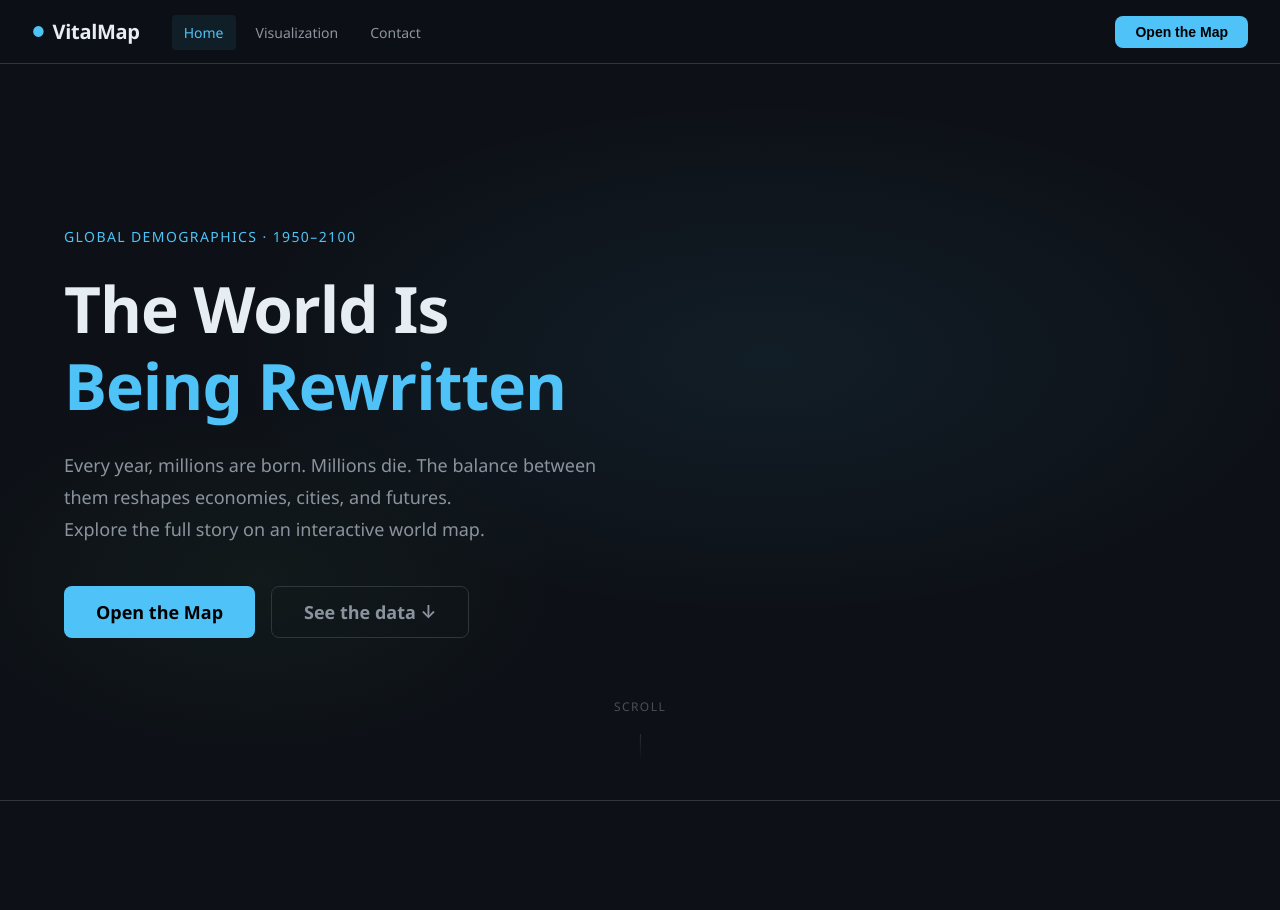
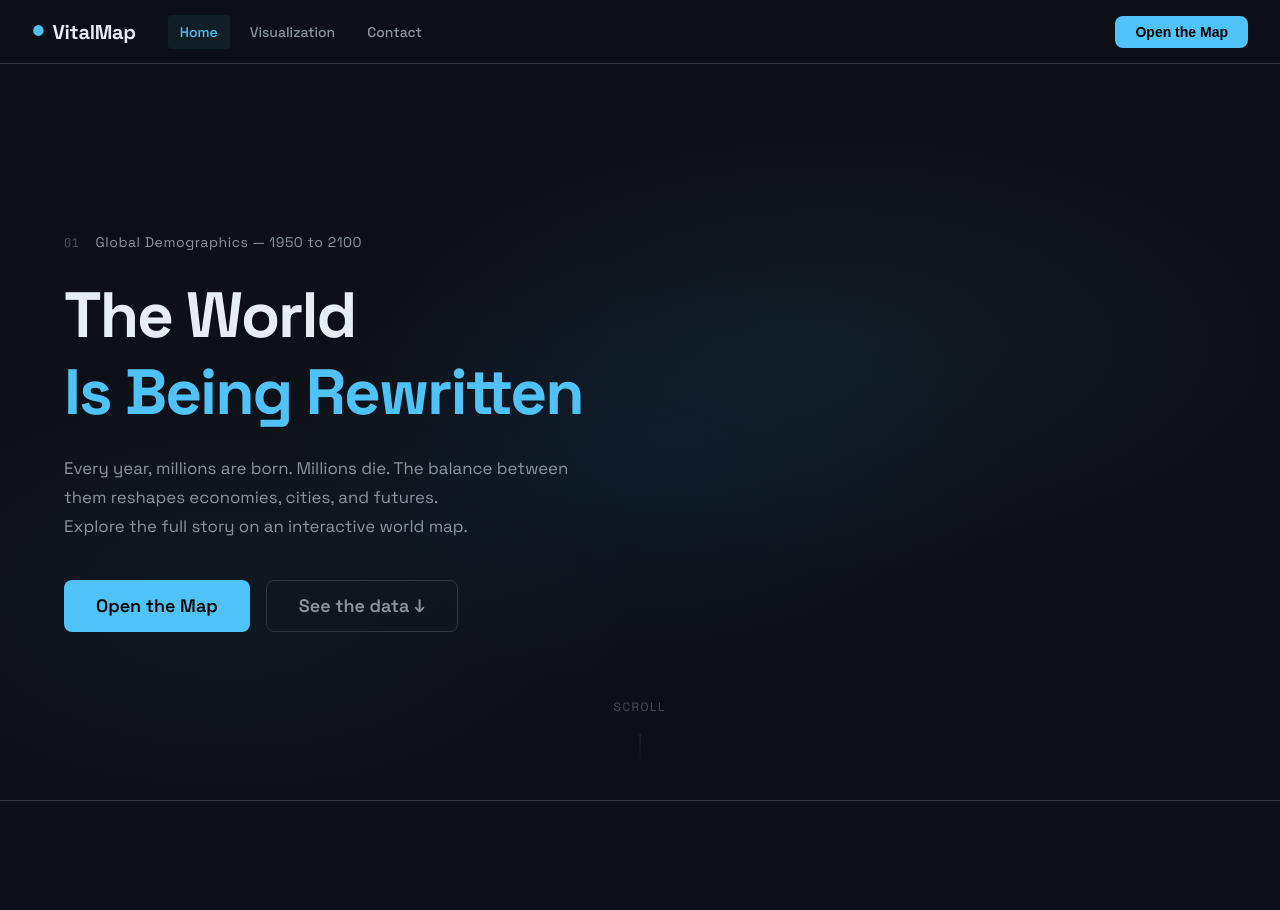
Before and after one commit to DevCrazyCube/VitalMap, a Flask app: page / in a window 1280 px wide. Shown: the top 910 px of the page. Run offline with Flask 3, Linux system fonts and the light colour scheme; some libraries are stand-ins or nearby versions.

Commit message:
Hero polish: Space Grotesk font, globe intro sequence, authored eyebrow
- Typography: add Space Grotesk (300-700) + JetBrains Mono via Google Fonts;
  update --font-sans and --font-mono tokens
- Hero eyebrow: replace uppercase-cyan badge with mono-tag (01) + muted
  descriptor; no text-transform, no accent colour — reads as data-system label
- Hero title: rebreak to "The World / Is Being Rewritten"; -2px letter-spacing;
  font-feature-settings ss01+kern for Space Grotesk stylistic alternates
- Hero sub: 1.05rem / line-height 1.7 / max-width 520px — tighter, more editorial
- Globe intro: new drawHeroGlobe() draws D3 geoOrthographic sphere with ocean
  radial gradient, graticule, country paths, CSS drop-shadow glow; d3.timer
  rotates at 10 deg/sec; new GSAP timeline crossfades globe→flat map at 1.3s
  then cascades text in (eyebrow 1.7s, title 1.95s, sub 2.3s, actions 2.55s)
- Hero bg: third deep-navy radial pool gives globe a visual surface to sit on
- CSS: #hero-globe-bg layer (z-index:1), .hero__globe-svg with overflow:visible
  for drop-shadow; #hero-map-bg starts opacity:0 for GSAP crossfade
- Story metrics: letter-spacing -2px (was -3px) + ss01 for Space Grotesk

https://claude.ai/code/session_01MbfpzgLtd3xP9bEbxJMwu2

```diff
--- a/static/css/styling.css
+++ b/static/css/styling.css
@@ -312,8 +312,9 @@ ul, ol { list-style: none; }
   position: absolute;
   inset: 0;
   background:
-    radial-gradient(ellipse 60% 50% at 60% 40%, rgba(79,195,247,0.07) 0%, transparent 70%),
-    radial-gradient(ellipse 40% 40% at 20% 70%, rgba(102,187,106,0.05) 0%, transparent 60%),
+    radial-gradient(ellipse 55% 45% at 65% 38%, rgba(79,195,247,0.06) 0%, transparent 70%),
+    radial-gradient(ellipse 50% 50% at 18% 72%, rgba(79,195,247,0.04) 0%, transparent 65%),
+    radial-gradient(ellipse 30% 30% at 50% 55%, rgba(14,37,64,0.35) 0%, transparent 100%),
     var(--color-bg);
   z-index: 0;
 }
@@ -328,23 +329,38 @@ ul, ol { list-style: none; }
 }
 
 .hero__eyebrow {
-  font-size: var(--text-sm);
-  font-weight: var(--weight-medium);
-  letter-spacing: 0.1em;
-  text-transform: uppercase;
-  color: var(--color-primary);
+  display: flex;
+  align-items: baseline;
+  gap: var(--space-4);
   margin-bottom: var(--space-6);
   opacity: 0; /* GSAP animates this in */
+}
+
+.hero__eyebrow-tag {
+  font-family: var(--font-mono);
+  font-size: var(--text-xs);
+  font-weight: var(--weight-normal);
+  color: var(--color-text-faint);
+  letter-spacing: 0.04em;
+  line-height: 1;
+}
+
+.hero__eyebrow-text {
+  font-size: var(--text-sm);
+  font-weight: var(--weight-normal);
+  letter-spacing: 0.04em;
+  color: var(--color-text-muted);
 }
 
 .hero__title {
   font-size: clamp(2.5rem, 6vw, var(--text-6xl));
   font-weight: var(--weight-bold);
   line-height: var(--leading-tight);
-  letter-spacing: -1px;
+  letter-spacing: -2px;
+  font-feature-settings: "ss01" 1, "kern" 1;
   color: var(--color-text);
   margin-bottom: var(--space-6);
-  max-width: 750px;
+  max-width: 720px;
   opacity: 0; /* GSAP animates */
 }
 
@@ -353,10 +369,10 @@ ul, ol { list-style: none; }
 }
 
 .hero__sub {
-  font-size: var(--text-lg);
+  font-size: 1.05rem;
   color: var(--color-text-muted);
-  line-height: var(--leading-loose);
-  max-width: 560px;
+  line-height: 1.7;
+  max-width: 520px;
   margin-bottom: var(--space-10);
   opacity: 0; /* GSAP animates */
 }
@@ -397,11 +413,31 @@ ul, ol { list-style: none; }
 }
 
 /* Hero background world-map overlay (drawn by D3 in home.js) */
+#hero-globe-bg {
+  position: absolute;
+  inset: 0;
+  pointer-events: none;
+  z-index: 1;        /* sits above hero-map-bg during crossfade */
+  opacity: 0;        /* GSAP fades in, then back out */
+  display: flex;
+  align-items: center;
+  justify-content: center;
+}
+
+.hero__globe-svg {
+  display: block;
+  pointer-events: none;
+  overflow: visible; /* drop-shadow extends beyond SVG bounds */
+  filter: drop-shadow(0 0 48px rgba(79, 195, 247, 0.22))
+          drop-shadow(0 0 12px rgba(79, 195, 247, 0.12));
+}
+
 #hero-map-bg {
   position: absolute;
   inset: 0;
   pointer-events: none;
   z-index: 0;
+  opacity: 0; /* GSAP crossfades this in after globe exits */
 }
 
 .hero__map-svg {
@@ -489,7 +525,8 @@ ul, ol { list-style: none; }
   font-size: clamp(4rem, 9vw, 8rem);
   font-weight: var(--weight-bold);
   line-height: 0.9;
-  letter-spacing: -3px;
+  letter-spacing: -2px;
+  font-feature-settings: "ss01" 1, "kern" 1;
   margin-bottom: var(--space-8);
 }
 .story__chapter--births .story__chapter-metric { color: var(--color-births); }
--- a/static/css/variables.css
+++ b/static/css/variables.css
@@ -38,8 +38,8 @@
   --color-overlay:     rgba(13,17,23,0.80);
 
   /* ── Typography ── */
-  --font-sans:   'Segoe UI', system-ui, -apple-system, sans-serif;
-  --font-mono:   'Cascadia Code', 'Fira Mono', monospace;
+  --font-sans:   'Space Grotesk', system-ui, -apple-system, sans-serif;
+  --font-mono:   'JetBrains Mono', 'Cascadia Code', 'Fira Mono', monospace;
 
   --text-xs:   0.75rem;
   --text-sm:   0.875rem;
--- a/static/js/home.js
+++ b/static/js/home.js
@@ -1,8 +1,9 @@
 /*
  * VitalMap — home.js
  * GSAP + ScrollTrigger animations for the Home landing page.
- * Also renders a subtle D3 world-map outline in the hero background
- * and a more-visible map in the gateway section.
+ * Hero intro: D3 geoOrthographic globe resolves in → rotates briefly →
+ *             crossfades to geoNaturalEarth1 flat map → text cascade.
+ * Also renders a gateway section map.
  * Only loaded on the home page.
  */
 
@@ -10,28 +11,117 @@
   "use strict";
 
   document.addEventListener("DOMContentLoaded", function () {
+    // Both layers start drawing immediately (async GeoJSON fetch).
+    // Globe is visible first; flat map is hidden (opacity:0 in CSS)
+    // until the GSAP crossfade brings it in.
+    var globeContainer = drawHeroGlobe();
     drawHeroMap();
     drawGatewayMap();
 
     if (typeof gsap === "undefined" || typeof ScrollTrigger === "undefined") {
+      // Graceful fallback: reveal everything immediately if GSAP fails to load
+      var els = [
+        "#hero-globe-bg", "#hero-map-bg", "#hero-eyebrow",
+        "#hero-title", "#hero-sub", "#hero-actions", "#hero-scroll"
+      ];
+      if (typeof gsap !== "undefined") {
+        gsap.set(els, { opacity: 1, y: 0, x: 0 });
+      }
       return;
     }
 
     gsap.registerPlugin(ScrollTrigger);
 
-    // Hero entrance
-    var heroTl = gsap.timeline({ defaults: { ease: "power3.out" } });
+    // ── HERO INTRO SEQUENCE ────────────────────────────────────────────────
+    //
+    // All text elements start opacity:0 in CSS.
+    // Set their starting y-offsets here so GSAP can animate them to y:0.
+
+    gsap.set("#hero-eyebrow", { y: 20 });
+    gsap.set("#hero-title",   { y: 30 });
+    gsap.set("#hero-sub",     { y: 20 });
+    gsap.set("#hero-actions", { y: 16 });
+    gsap.set("#hero-scroll",  { y: 0 });
+
+    // Timeline uses absolute time positions (numeric second argument to .to())
+    // so beats are independent of each other's duration.
+    //
+    // Beat schedule:
+    //   0.10s — globe fades in
+    //   0.10–1.50s — globe rotates (D3 timer, runs independently)
+    //   1.30s — globe fades out AND flat map fades in (true crossfade)
+    //   1.70s — eyebrow enters
+    //   1.95s — title enters
+    //   2.30s — sub enters
+    //   2.55s — actions enter
+    //   2.75s — scroll hint enters
+
+    var heroTl = gsap.timeline();
+
     heroTl
-      .to("#hero-eyebrow", { opacity: 1, y: 0, duration: 0.7, delay: 0.3 })
-      .to("#hero-title", { opacity: 1, y: 0, duration: 0.9 }, "-=0.3")
-      .to("#hero-sub", { opacity: 1, y: 0, duration: 0.7 }, "-=0.45")
-      .to("#hero-actions", { opacity: 1, y: 0, duration: 0.6 }, "-=0.35")
-      .to("#hero-scroll", { opacity: 1, duration: 0.8 }, "-=0.1");
+      // Globe resolves into view
+      .to("#hero-globe-bg", {
+        opacity: 1,
+        duration: 0.6,
+        delay: 0.1,
+        ease: "power2.out"
+      })
 
-    // Story chapters
+      // Globe fades out — crossfade with flat map
+      .to("#hero-globe-bg", {
+        opacity: 0,
+        duration: 0.8,
+        ease: "power2.inOut",
+        onComplete: function () {
+          // Stop D3 rotation timer once the globe is invisible to free CPU
+          if (globeContainer && globeContainer._d3timer) {
+            globeContainer._d3timer.stop();
+          }
+        }
+      }, 1.3)
+
+      // Flat map fades in at the same moment (true crossfade)
+      .to("#hero-map-bg", {
+        opacity: 1,
+        duration: 0.8,
+        ease: "power2.inOut"
+      }, 1.3)
+
+      // Text cascade — each using power3.out, title uses power4.out for weight
+      .to("#hero-eyebrow", {
+        opacity: 1, y: 0,
+        duration: 0.6,
+        ease: "power3.out"
+      }, 1.7)
+
+      .to("#hero-title", {
+        opacity: 1, y: 0,
+        duration: 0.85,
+        ease: "power4.out"
+      }, 1.95)
+
+      .to("#hero-sub", {
+        opacity: 1, y: 0,
+        duration: 0.65,
+        ease: "power3.out"
+      }, 2.3)
+
+      .to("#hero-actions", {
+        opacity: 1, y: 0,
+        duration: 0.55,
+        ease: "power3.out"
+      }, 2.55)
+
+      .to("#hero-scroll", {
+        opacity: 1,
+        duration: 0.7,
+        ease: "power2.out"
+      }, 2.75);
+
+    // ── STORY CHAPTERS ─────────────────────────────────────────────────────
     document.querySelectorAll(".story__chapter").forEach(function (chapter) {
       var metric = chapter.querySelector(".story__chapter-metric");
-      var text = chapter.querySelector(".story__chapter-text");
+      var text   = chapter.querySelector(".story__chapter-text");
 
       var tl = gsap.timeline({
         scrollTrigger: {
@@ -59,7 +149,7 @@
       }
     });
 
-    // Gateway parallax
+    // ── GATEWAY PARALLAX ───────────────────────────────────────────────────
     if (document.getElementById("gateway-map-bg")) {
       gsap.set("#gateway-map-bg", { scale: 1.12, y: "-5%" });
 
@@ -75,7 +165,6 @@
       });
     }
 
-    // Gateway content
     if (document.querySelector(".gateway__content")) {
       gsap.fromTo(
         ".gateway__content",
@@ -94,7 +183,7 @@
       );
     }
 
-    // Finale
+    // ── FINALE (forward-compatible) ────────────────────────────────────────
     if (document.querySelector(".finale__inner")) {
       gsap.fromTo(
         ".finale__inner",
@@ -115,12 +204,118 @@
     }
   });
 
+  // ── drawHeroGlobe ──────────────────────────────────────────────────────
+  // Draws a D3 geoOrthographic globe in #hero-globe-bg.
+  // Starts a slow-rotation D3 timer immediately after GeoJSON loads.
+  // Returns the container element so the GSAP onComplete can stop the timer.
+
+  function drawHeroGlobe() {
+    var container = document.getElementById("hero-globe-bg");
+    if (!container || typeof d3 === "undefined") return null;
+
+    // Globe diameter: 72% of the shorter viewport dimension, max 520px
+    var size = Math.min(
+      Math.round(Math.min(window.innerWidth, window.innerHeight) * 0.72),
+      520
+    );
+
+    container.innerHTML = "";
+
+    var svg = d3
+      .select("#hero-globe-bg")
+      .append("svg")
+      .attr("class", "hero__globe-svg")
+      .attr("width", size)
+      .attr("height", size)
+      .attr("viewBox", "0 0 " + size + " " + size)
+      .attr("aria-hidden", "true");
+
+    // SVG defs: radial gradient for ocean (off-centre highlight for depth)
+    var defs = svg.append("defs");
+    var oceanGrad = defs
+      .append("radialGradient")
+      .attr("id", "globe-ocean-grad")
+      .attr("cx", "42%")
+      .attr("cy", "38%")
+      .attr("r", "60%");
+    oceanGrad.append("stop").attr("offset",   "0%").attr("stop-color", "#0e2540");
+    oceanGrad.append("stop").attr("offset",  "55%").attr("stop-color", "#091929");
+    oceanGrad.append("stop").attr("offset", "100%").attr("stop-color", "#040d18");
+
+    var projection = d3
+      .geoOrthographic()
+      .scale(size / 2.15)
+      .translate([size / 2, size / 2])
+      .clipAngle(90)
+      .rotate([-15, -25, 0]); // start near Europe/Atlantic
+
+    var pathGen = d3.geoPath().projection(projection);
+
+    // Ocean sphere
+    svg
+      .append("path")
+      .datum({ type: "Sphere" })
+      .attr("fill", "url(#globe-ocean-grad)")
+      .attr("stroke", "rgba(79, 195, 247, 0.12)")
+      .attr("stroke-width", "0.8px")
+      .attr("d", pathGen);
+
+    // Graticule
+    var gratPath = svg
+      .append("path")
+      .datum(d3.geoGraticule()())
+      .attr("fill", "none")
+      .attr("stroke", "rgba(79, 195, 247, 0.07)")
+      .attr("stroke-width", "0.4px")
+      .attr("d", pathGen);
+
+    // Country paths group — populated after GeoJSON loads
+    var countriesG = svg.append("g");
+
+    // Sphere outline reference for redraw
+    var spherePath = svg.select("path");
+
+    d3
+      .json("/static/data/world.geojson")
+      .then(function (geojson) {
+        var countryPaths = countriesG
+          .selectAll("path")
+          .data(geojson.features)
+          .enter()
+          .append("path")
+          .attr("fill", "#0f2033")
+          .attr("stroke", "rgba(79, 195, 247, 0.18)")
+          .attr("stroke-width", "0.5px")
+          .attr("d", pathGen);
+
+        // Slow rotation: 10 degrees per second (0.010 deg/ms)
+        // Starting longitude: -15 deg (Europe visible)
+        var timer = d3.timer(function (elapsed) {
+          var yaw = -15 + elapsed * 0.010;
+          projection.rotate([yaw, -25, 0]);
+
+          spherePath.attr("d", pathGen);
+          gratPath.attr("d", pathGen);
+          countryPaths.attr("d", pathGen);
+        });
+
+        // Store on container so the GSAP onComplete can call .stop()
+        container._d3timer = timer;
+      })
+      .catch(function () {});
+
+    return container;
+  }
+
+  // ── drawHeroMap ────────────────────────────────────────────────────────
+  // Flat geoNaturalEarth1 map for the hero background (existing logic, unchanged).
+
   function drawHeroMap() {
     var bg = document.getElementById("hero-map-bg");
     if (!bg || typeof d3 === "undefined") return;
 
     var hero = document.querySelector(".hero");
-    var W = hero ? hero.offsetWidth : window.innerWidth;
+    var W = hero ? hero.offsetWidth  : window.innerWidth;
     var H = hero ? hero.offsetHeight : window.innerHeight;
 
     bg.innerHTML = "";
@@ -165,15 +360,9 @@
         var dots = [];
         geojson.features.forEach(function (feature, i) {
           if (SAMPLE_CODES.indexOf(feature.id) === -1) return;
-
           var p = pathGen.centroid(feature);
           if (!p || isNaN(p[0]) || isNaN(p[1])) return;
-
-          dots.push({
-            x: p[0],
-            y: p[1],
-            type: i % 2 === 0 ? "growth" : "death"
-          });
+          dots.push({ x: p[0], y: p[1], type: i % 2 === 0 ? "growth" : "death" });
         });
 
         svg.append("g")
@@ -182,15 +371,11 @@
           .data(dots)
           .enter()
           .append("circle")
-          .attr("class", function (d) {
-            return "hero-dot-ring hero-dot-ring--" + d.type;
-          })
+          .attr("class", function (d) { return "hero-dot-ring hero-dot-ring--" + d.type; })
           .attr("cx", function (d) { return d.x; })
           .attr("cy", function (d) { return d.y; })
           .attr("r", 6)
-          .style("animation-delay", function (_, i) {
-            return (i * 0.18) + "s";
-          });
+          .style("animation-delay", function (_, i) { return (i * 0.18) + "s"; });
 
         svg.append("g")
           .attr("class", "hero-dots-solid")
@@ -198,9 +383,7 @@
           .data(dots)
           .enter()
           .append("circle")
-          .attr("class", function (d) {
-            return "hero-dot-core hero-dot-core--" + d.type;
-          })
+          .attr("class", function (d) { return "hero-dot-core hero-dot-core--" + d.type; })
           .attr("cx", function (d) { return d.x; })
           .attr("cy", function (d) { return d.y; })
           .attr("r", 2);
@@ -208,12 +391,15 @@
       .catch(function () {});
   }
 
+  // ── drawGatewayMap ────────────────────────────────────────────────────
+  // Full-colour D3 map for the gateway section (existing logic, unchanged).
+
   function drawGatewayMap() {
-    var bg = document.getElementById("gateway-map-bg");
+    var bg    = document.getElementById("gateway-map-bg");
     var frame = document.getElementById("gateway-frame");
     if (!bg || !frame || typeof d3 === "undefined") return;
 
-    var W = frame.offsetWidth || window.innerWidth;
+    var W = frame.offsetWidth  || window.innerWidth;
     var H = frame.offsetHeight || 500;
 
     bg.innerHTML = "";
--- a/templates/base.html
+++ b/templates/base.html
@@ -4,6 +4,11 @@
   <meta charset="UTF-8" />
   <meta name="viewport" content="width=device-width, initial-scale=1.0" />
   <title>{% block title %}VitalMap{% endblock %}</title>
+
+  <!-- Web fonts -->
+  <link rel="preconnect" href="https://fonts.googleapis.com" />
+  <link rel="preconnect" href="https://fonts.gstatic.com" crossorigin />
+  <link rel="stylesheet" href="https://fonts.googleapis.com/css2?family=Space+Grotesk:wght@300;400;500;600;700&family=JetBrains+Mono:wght@400;500&display=swap" />
 
   <!-- Custom CSS -->
   <link rel="stylesheet" href="{{ url_for('static', filename='css/variables.css') }}" />
--- a/templates/home.html
+++ b/templates/home.html
@@ -9,13 +9,17 @@
      ============================================================ -->
 <section class="hero" id="hero">
   <div class="hero__bg">
+    <div id="hero-globe-bg" aria-hidden="true"></div>
     <div id="hero-map-bg"></div>
   </div>
   <div class="hero__content">
-    <p class="hero__eyebrow" id="hero-eyebrow">Global Demographics · 1950–2100</p>
+    <p class="hero__eyebrow" id="hero-eyebrow">
+      <span class="hero__eyebrow-tag">01</span>
+      <span class="hero__eyebrow-text">Global Demographics — 1950 to 2100</span>
+    </p>
     <h1 class="hero__title" id="hero-title">
-      The World Is<br />
-      <span class="hero__title-accent">Being Rewritten</span>
+      The World<br />
+      <span class="hero__title-accent">Is Being Rewritten</span>
     </h1>
     <p class="hero__sub" id="hero-sub">
       Every year, millions are born. Millions die. The balance between them
```
Also changed, not shown: CLAUDE.md (+69 -0 lines).
